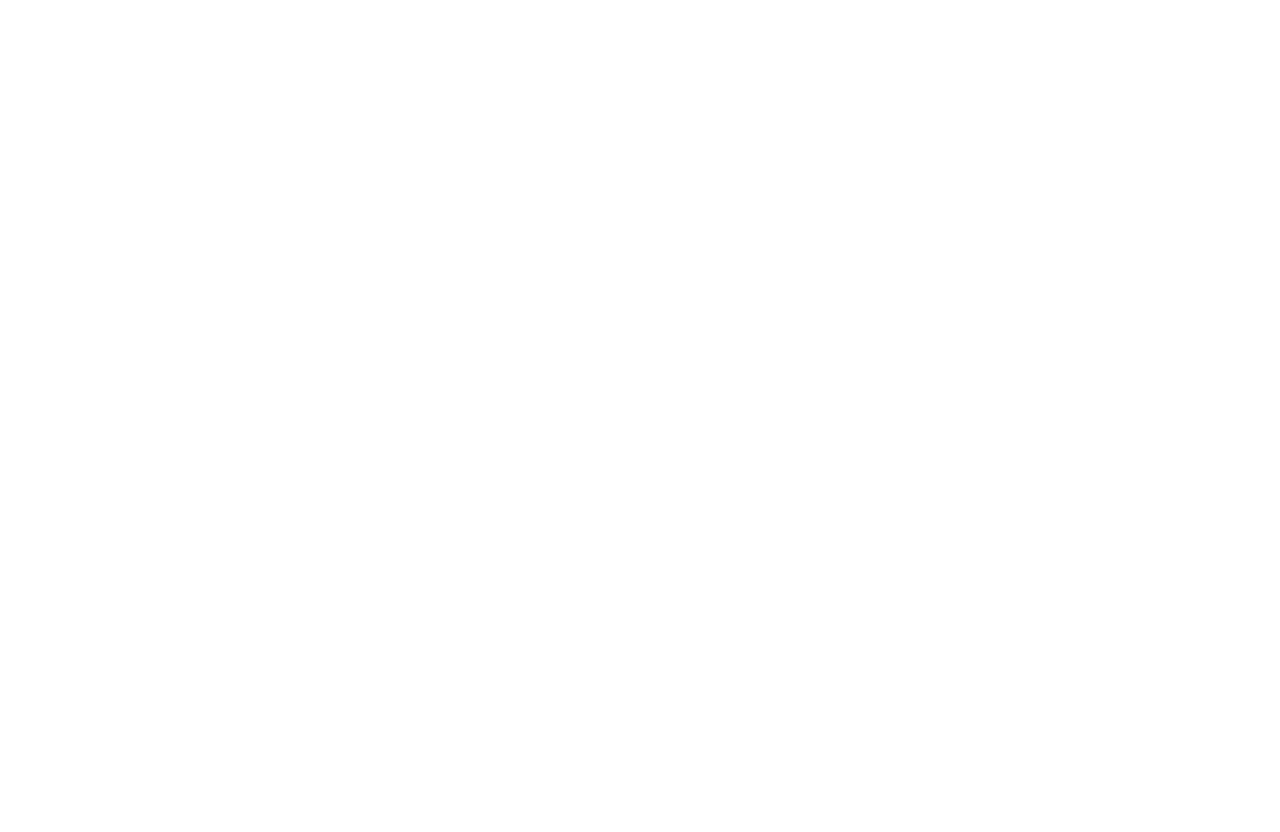
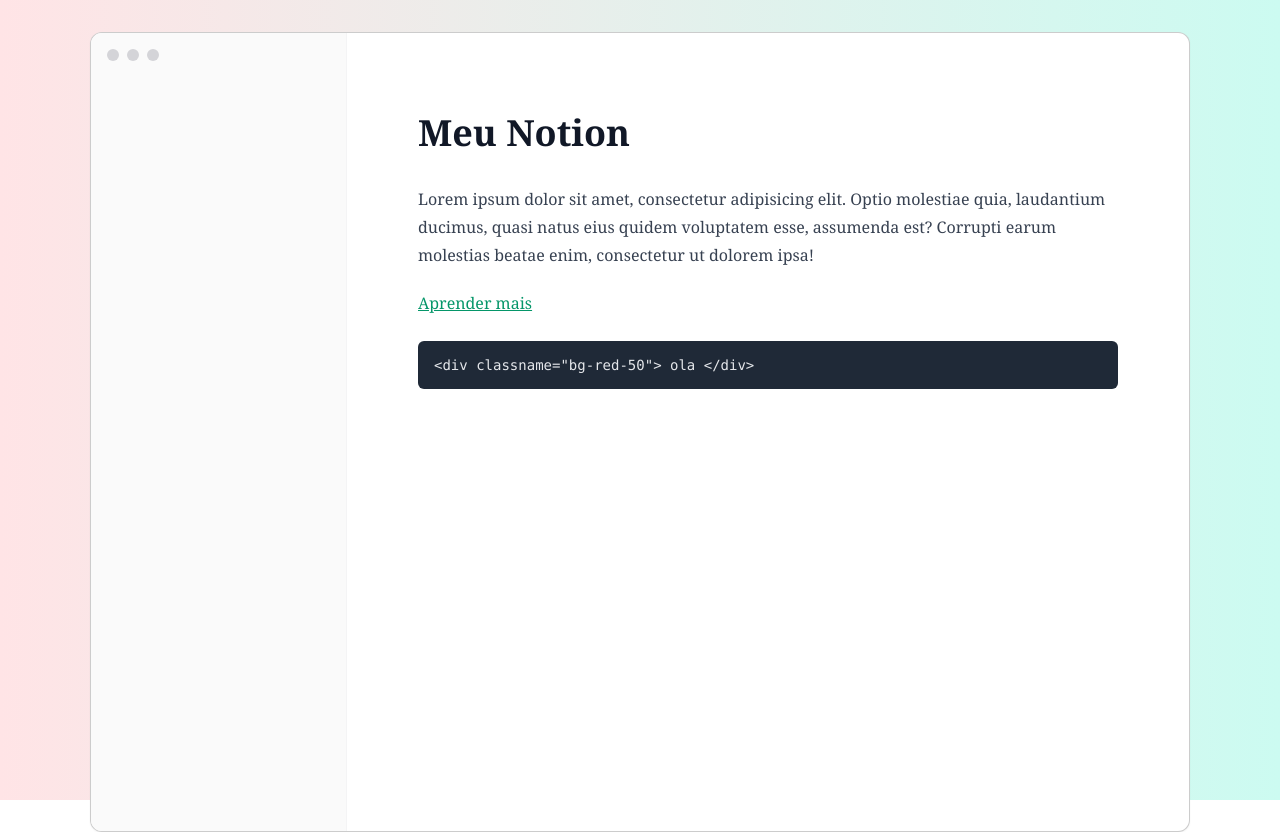
Before and after one commit to EduVieira131/Notion-UI, a React (Vite) app: page / in a window 1280 px wide. Before the commit the page ends 800 px from the top, so only its background shows below. Built offline with nearby package versions, Linux system fonts and the light colour scheme.

Commit message:
:feat: Styles added

```diff
--- a/package.json
+++ b/package.json
@@ -15,6 +15,7 @@
   },
   "devDependencies": {
     "@rocketseat/eslint-config": "^1.3.0",
+    "@tailwindcss/typography": "^0.5.9",
     "@types/react": "^18.2.14",
     "@types/react-dom": "^18.2.6",
     "@typescript-eslint/eslint-plugin": "^5.61.0",
--- a/src/App.tsx
+++ b/src/App.tsx
@@ -1,5 +1,36 @@
 function App() {
-  return <></>
+  return (
+    <>
+      <div className="bg-gradient-to-r from-rose-100 to-teal-100 p-8 h-screen grid place-items-center">
+        <div className="bg-white w-[1100px] mx-auto rounded-xl min-h-[800px] shadow-sm border border-black/20 overflow-hidden grid grid-cols-[16rem_1fr]">
+          <aside className="bg-zinc-50 border-r border-r-zinc-100 p-4">
+            <div className="flex gap-2 group">
+              <button className="w-3 h-3 rounded-full bg-zinc-300 group-hover:bg-red-400 cursor-default" />
+              <button className="w-3 h-3 rounded-full bg-zinc-300 group-hover:bg-yellow-400 cursor-default" />
+              <button className="w-3 h-3 rounded-full bg-zinc-300 group-hover:bg-green-400 cursor-default" />
+            </div>
+          </aside>
+          <main className="p-4">
+            <div className="max-w-[700px] mx-auto pt-16 prose font-serif prose-emerald">
+              <h1>Meu Notion</h1>
+              <p>
+                Lorem ipsum dolor sit amet, consectetur adipisicing elit. Optio
+                molestiae quia, laudantium ducimus, quasi natus eius quidem
+                voluptatem esse, assumenda est? Corrupti earum molestias beatae
+                enim, consectetur ut dolorem ipsa!
+              </p>
+              <p>
+                <a href="#">Aprender mais</a>
+              </p>
+              <pre>
+                <code>&lt;div classname="bg-red-50"&gt; ola &lt;/div&gt;</code>
+              </pre>
+            </div>
+          </main>
+        </div>
+      </div>
+    </>
+  )
 }
 
 export default App
--- a/tailwind.config.js
+++ b/tailwind.config.js
@@ -4,5 +4,6 @@
   theme: {
     extend: {},
   },
-  plugins: [],
+  // eslint-disable-next-line @typescript-eslint/no-unsafe-call
+  plugins: [require('@tailwindcss/typography')],
 }
```
Also changed, not shown: 1 other file (tests, documents, lock files or other folders).
